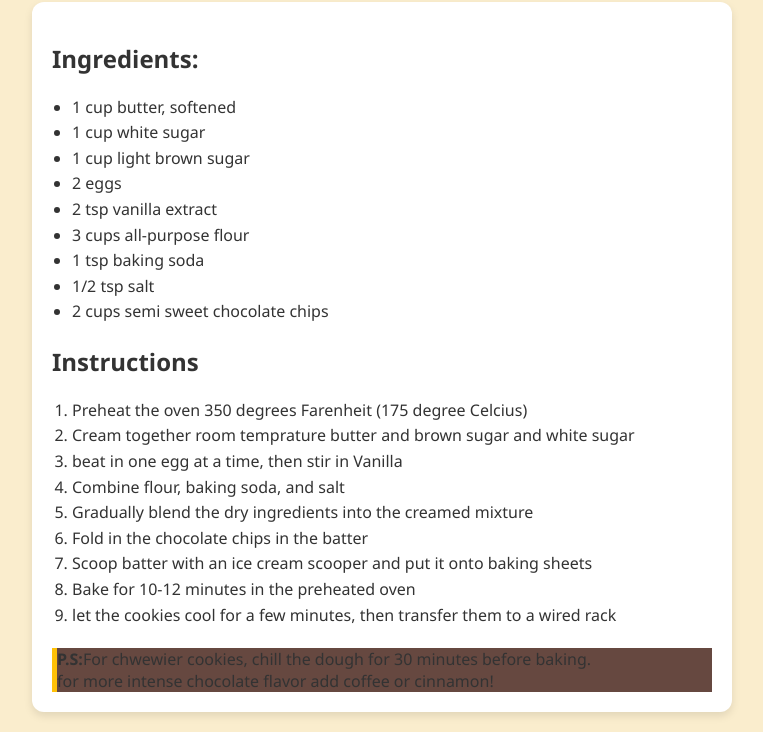
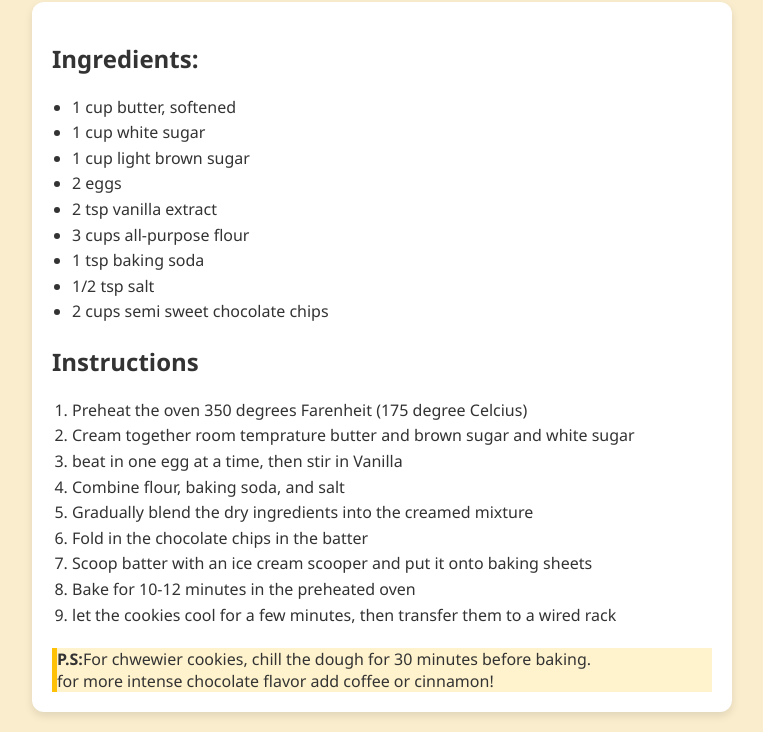
Before and after one commit to paper7grid/Recipe_1, a plain HTML site: page index.html in a window 1280 px wide. Shown: the part 409-1141 px from the top of the page, without its empty margins (258-1021 px from the left). Drawn offline with Linux system fonts and the light colour scheme.

Commit message:
changed BG color

```diff
--- a/style.css
+++ b/style.css
@@ -21,7 +21,7 @@ ul, ol {
     padding-left: 20px;
 }
 .notes {
-    background-color: #664840;
+    background-color: #fff3cd;
     color: #faedcc
     padding: 10px;
     border-left: 5px solid #ffc107;
```
